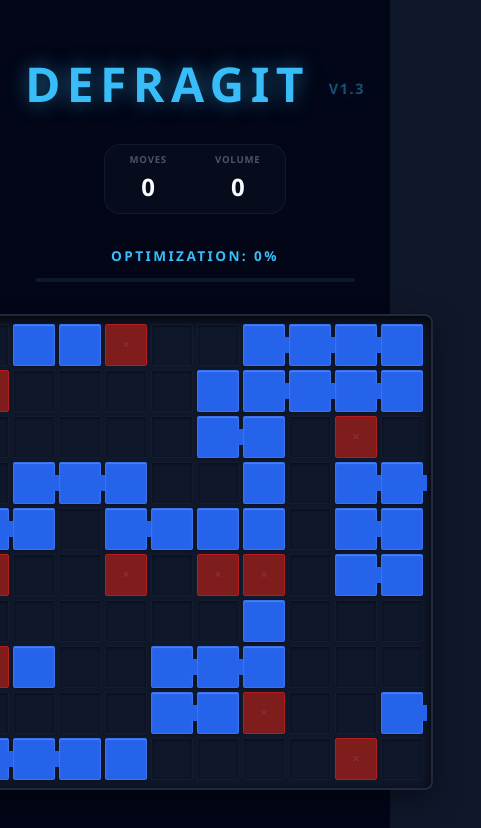
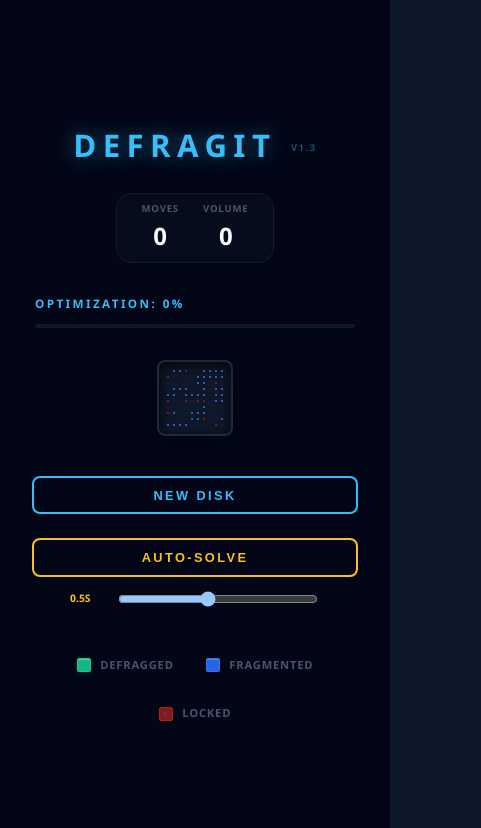
Before and after one commit to yokeholy/Defrag-It, a React (Vite) app: page / in a window 390 px wide. Shown: the top 828 px of the page, 481 px wide, since content can reach past the window. Built offline with nearby package versions, Linux system fonts and the light colour scheme.

Commit message:
Final build: Fix JSX tag error and finalize responsive grid

```diff
--- a/src/App.css
+++ b/src/App.css
@@ -1,14 +1,26 @@
 :root {
-  --actual-sector-size: 42px;
-  --actual-grid-gap: 4px;
-  --actual-grid-padding: 8px;
+  /* Dynamic scaling based on viewport width */
+  --base-size: clamp(10px, 4vw, 42px);
+  --actual-grid-gap: var(--config-grid-gap, 4px);
+  --actual-grid-padding: var(--config-grid-padding, 8px);
+
+  /*
+     Formula to ensure the grid fits exactly within the viewport:
+     (Available Width - Padding - Total Gaps) / Number of Columns
+  */
+  --available-width: calc(100vw - (var(--actual-grid-padding) * 2) - 40px); /* 40px safety margin */
+  --calculated-size: calc((var(--available-width) - (var(--actual-grid-gap) * (var(--cols) - 1))) / var(--cols));
+
+  /* Use the smaller of the difficulty max size or the calculated responsive size */
+  --actual-sector-size: min(var(--max-sector-size, 42px), var(--calculated-size));
 }
 
 #root {
-  max-width: 1280px;
-  margin: 0 auto;
-  padding: 1rem;
-  text-align: center;
+  width: 100%;
+  margin: 0;
+  padding: 0;
+  display: flex;
+  justify-content: center;
 }
 
 body {
@@ -16,6 +28,7 @@ body {
   color: #e2e8f0;
   font-family: 'Segoe UI', Roboto, Helvetica, Arial, sans-serif;
   min-height: 100vh;
+  margin: 0;
   display: flex;
   justify-content: center;
   align-items: center;
@@ -28,6 +41,9 @@ body {
   align-items: center;
   gap: 1.5rem;
   padding: 2rem;
+  width: 100%;
+  max-width: 100vw;
+  box-sizing: border-box;
   transition: all 0.5s ease;
   position: relative;
 }
@@ -41,7 +57,7 @@ body {
 }
 
 header h1 {
-  font-size: 3rem;
+  font-size: clamp(1.5rem, 8vw, 3rem);
   margin: 0;
   color: #38bdf8;
   text-transform: uppercase;
@@ -58,7 +74,7 @@ header h1 small {
 
 .stats-bar {
   display: flex;
-  gap: 3rem;
+  gap: clamp(1.5rem, 5vw, 3rem);
   padding: 0.5rem 1.5rem;
   background: rgba(15, 23, 42, 0.4);
   border-radius: 1rem;
@@ -92,7 +108,7 @@ header h1 small {
   max-width: 320px;
   padding: 0.5rem;
   font-weight: 800;
-  font-size: 0.85rem;
+  font-size: clamp(0.7rem, 3vw, 0.85rem);
   text-transform: uppercase;
   letter-spacing: 0.15rem;
   color: #38bdf8;
@@ -127,7 +143,9 @@ header h1 small {
   background-color: #0f172a;
   border-radius: 8px;
   width: fit-content;
+  max-width: 100%;
   margin: 0 auto;
+  box-sizing: border-box;
   box-shadow:
     inset 0 4px 12px rgba(0, 0, 0, 0.8),
     0 10px 30px rgba(0, 0, 0, 0.4);
@@ -164,18 +182,14 @@ header h1 small {
 
 .sector-used {
   background-color: #2563eb;
-  box-shadow:
-    0 1px 2px rgba(0, 0, 0, 0.3),
-    inset 0 1px 1px rgba(255, 255, 255, 0.2);
+  box-shadow: 0 1px 2px rgba(0, 0, 0, 0.3), inset 0 1px 1px rgba(255, 255, 255, 0.2);
   cursor: grab;
   border: 1px solid rgba(255, 255, 255, 0.1);
 }
 
 .sector-used.defragged {
   background-color: #10b981;
-  box-shadow:
-    0 1px 4px rgba(16, 185, 129, 0.2),
-    inset 0 1px 1px rgba(255, 255, 255, 0.3);
+  box-shadow: 0 1px 4px rgba(16, 185, 129, 0.2), inset 0 1px 1px rgba(255, 255, 255, 0.3);
 }
 
 .sector.file-member:not(.file-end)::after {
@@ -209,6 +223,8 @@ header h1 small {
 }
 
 .sector-highlight {
+  width: var(--actual-sector-size);
+  height: var(--actual-sector-size);
   border-radius: 2px;
 }
 
@@ -283,17 +299,12 @@ input[type=range] {
 
 .reset-btn:hover {
   background-color: rgba(56, 189, 248, 0.1);
-  box-shadow: 0 0 20px rgba(56, 189, 248, 0.2);
 }
 
 .solve-btn {
   color: #fbbf24;
   border: 2px solid #fbbf24;
   width: 100%;
-}
-
-.solve-btn:hover {
-  background-color: rgba(251, 191, 36, 0.1);
 }
 
 .solve-btn.active {
@@ -376,9 +387,3 @@ footer {
 .file-dragging-overlay {
   filter: drop-shadow(0 10px 20px rgba(0, 0, 0, 0.5));
 }
-
-@media (max-width: 600px) {
-  :root {
-    --actual-sector-size: clamp(10px, 8vw, 32px);
-  }
-}
--- a/src/App.tsx
+++ b/src/App.tsx
@@ -150,9 +150,10 @@ const DiskGrid = memo(({
       className={`disk-grid ${isWon ? 'locked-grid' : ''} ${isSolving ? 'solving-grid' : ''}`}
       style={{
         gridTemplateColumns: `repeat(${config.cols}, 1fr)`,
-        '--actual-sector-size': `${config.sectorSize}px`,
-        '--actual-grid-gap': `${config.gap}px`,
-        '--actual-grid-padding': `${GRID_PADDING}px`
+        '--cols': config.cols,
+        '--max-sector-size': `${config.sectorSize}px`,
+        '--config-grid-gap': `${config.gap}px`,
+        '--config-grid-padding': `${GRID_PADDING}px`
       } as React.CSSProperties}
     >
       {sectors.map((sector, index) => (
@@ -237,7 +238,6 @@ function App() {
     const startIdx = targetIdx;
     const endIdx = startIdx + activeFileData.size - 1;
     if (startIdx < 0 || endIdx >= config.size) return { indices: new Set<number>(), isValid: false };
-
     const indices = new Set<number>();
     let isValid = true;
     for (let i = startIdx; i <= endIdx; i++) {
@@ -475,7 +475,7 @@ function App() {
       )}
 
       <DragOverlay dropAnimation={null}>
-        {activeFileData && !isWon ? (
+        {activeId && !isWon && activeFileData ? (
           <div style={{ marginLeft: `calc(-1 * ${dragOffset} * (var(--actual-sector-size) + var(--actual-grid-gap)))`, pointerEvents: 'none' }}>
             <div className="file-dragging-overlay" style={{ display: 'flex', flexWrap: 'wrap', gap: `var(--actual-grid-gap)`, width: `calc(${activeFileData.size} * (var(--actual-sector-size) + var(--actual-grid-gap)))` }}>
               {Array(activeFileData.size).fill(0).map((_, i) => (<div key={i} className={`sector sector-used ${i === 0 ? 'file-start' : ''} ${i === activeFileData.size - 1 ? 'file-end' : ''}`} style={{ opacity: 0.8, width: `var(--actual-sector-size)`, height: `var(--actual-sector-size)` }} />))}
```
